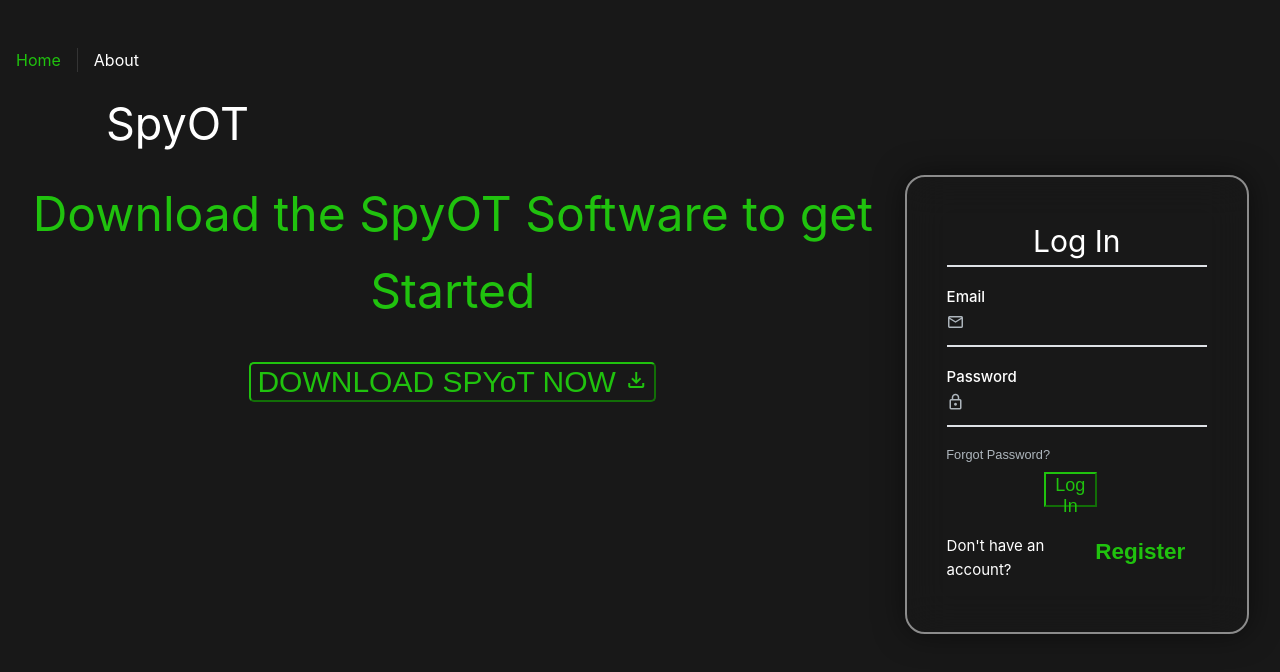
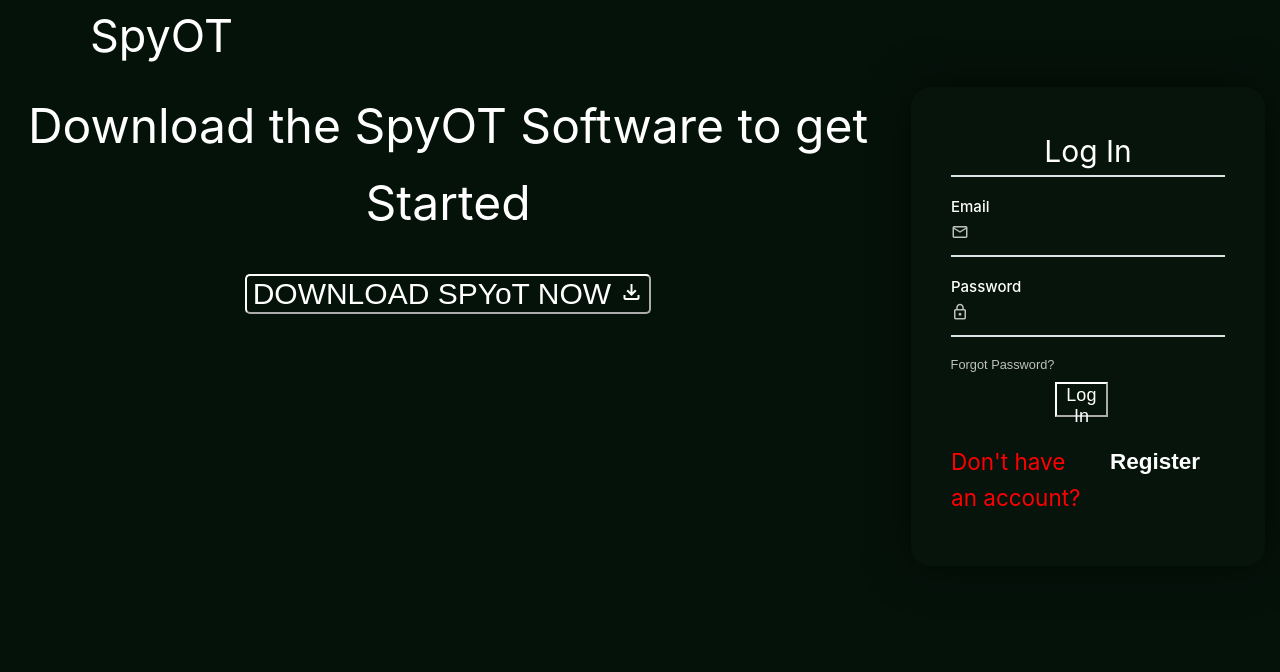
Before and after one commit to SpyOT/SpyOT, a Vue app: page / in a window 1280 px wide. Shown: the top 672 px of the page. Built offline with nearby package versions, Linux system fonts and the light colour scheme.

Commit message:
Database: Need real data still

```diff
--- a/src/App.vue
+++ b/src/App.vue
@@ -4,12 +4,12 @@
 
 <template>
   <header>
-    <div class="wrapper">
+    <!-- <div class="wrapper">
       <nav>
         <RouterLink to="/">Home</RouterLink>
         <RouterLink to="/about">About</RouterLink>
       </nav>
-    </div>
+    </div> -->
   </header>
 
   <RouterView />
--- a/src/assets/base.css
+++ b/src/assets/base.css
@@ -1,28 +1,13 @@
 /* color palette from <https://github.com/vuejs/theme> */
 :root {
-  --vt-c-white: #ffffff;
-  --vt-c-white-soft: #f8f8f8;
-  --vt-c-white-mute: #f2f2f2;
 
-  --vt-c-black: #181818;
-  --vt-c-black-soft: #222222;
-  --vt-c-black-mute: #282828;
+  --vt-c-black: #05120a;
+  --vt-c-black-soft: #08160ea3;
 
-  --vt-c-indigo: #2c3e50;
 
-  --vt-c-divider-light-1: rgba(60, 60, 60, 0.29);
-  --vt-c-divider-light-2: rgba(60, 60, 60, 0.12);
-  --vt-c-divider-dark-1: rgba(84, 84, 84, 0.65);
-  --vt-c-divider-dark-2: rgba(84, 84, 84, 0.48);
-
-  --vt-c-text-light-1: var(--vt-c-indigo);
-  --vt-c-text-light-2: rgba(60, 60, 60, 0.66);
-  --vt-c-text-dark-1: var(--vt-c-white);
-  --vt-c-text-dark-2: rgba(235, 235, 235, 0.64);
-
-  --primary-color: #20C20E;
+  --primary-color: white;
   --secondary-color: rgb(16, 96, 43);
-  --label-color: #aeb6bd;
+  --label-color: #bfc0bf;
 
 }
 
@@ -30,30 +15,13 @@
 :root {
   --color-background: var(--vt-c-black);
   --color-background-soft: var(--vt-c-black-soft);
-  --color-background-mute: var(--vt-c-black-mute);
-
-  --color-border: var(--vt-c-divider-dark-2);
-  --color-border-hover: var(--vt-c-divider-dark-1);
-
   --color-heading: var(--vt-c-text-dark-1);
   --color-text: var(--vt-c-text-dark-2);
 
   --section-gap: 160px;
 }
 
-@media (prefers-color-scheme: dark) {
-  :root {
-    --color-background: var(--vt-c-black);
-    --color-background-soft: var(--vt-c-black-soft);
-    --color-background-mute: var(--vt-c-black-mute);
 
-    --color-border: var(--vt-c-divider-dark-2);
-    --color-border-hover: var(--vt-c-divider-dark-1);
-
-    --color-heading: var(--vt-c-text-dark-1);
-    --color-text: var(--vt-c-text-dark-2);
-  }
-}
 
 *,
 *::before,
--- a/src/assets/main.css
+++ b/src/assets/main.css
@@ -2,7 +2,7 @@
 
 #app {
   margin: 0 auto;
-  padding: 1rem;
+  /* padding: 1rem; */
   font-weight: normal;
 }
 
--- a/src/main.js
+++ b/src/main.js
@@ -4,10 +4,11 @@
 import './assets/main.css'
 
 import { initializeApp } from "firebase/app";
-// import { getAnalytics } from "firebase/analytics";
+import { getDatabase, ref, push } from "firebase/database";
 const firebaseConfig = {
   apiKey: "AIzaSyDoBEoypPjsbvU-n3-b_30Xw_P2Z6x3rAU",
   authDomain: "spyot-56f6e.firebaseapp.com",
+  databaseURL: "https://spyot-56f6e-default-rtdb.firebaseio.com",
   projectId: "spyot-56f6e",
   storageBucket: "spyot-56f6e.appspot.com",
   messagingSenderId: "869272684117",
@@ -15,11 +16,14 @@
   measurementId: "G-YW1WX5YERW"
 };
 
-initializeApp(firebaseConfig);
-// const analytics = getAnalytics(app);
 
-const app = createApp(App)
+// Initialize the Firebase App
+const app = initializeApp(firebaseConfig);
+const db = getDatabase(app);
 
-app.use(router)
+export {db}
 
-app.mount('#app')
+// Create Vue.js app instance and mount it to the DOM
+const vueApp = createApp(App);
+vueApp.use(router)
+vueApp.mount('#app')
--- a/src/views/Dashboard.vue
+++ b/src/views/Dashboard.vue
@@ -15,7 +15,7 @@
 
   <style scoped>
   .dashboard {
-    background-color: black;
+    /* background-color: #202F42; */
     display: flex;
     /* column-gap: 3em; */
   }
@@ -24,8 +24,8 @@
     margin-left: 3em;
     flex-grow: 1;
     margin-right: 2em;
-    background-color: black;
-    /* margin-bottom: 5em; */
+    /* background-color: #202F42; */
+
   }
 
 
--- a/src/views/HomeView.vue
+++ b/src/views/HomeView.vue
@@ -53,7 +53,7 @@
 
             </div>
             <div class="login">
-              <p1 v-if="errMsg">{{ errMsg }}</p1>
+              <p v-if="errMsg">{{ errMsg }}</p>
               <button @click="attemptLogin" type="button">Log In</button>
             </div>
             <div class="login-register">
@@ -121,6 +121,9 @@
 
 <script>
 import { getAuth, signInWithEmailAndPassword, createUserWithEmailAndPassword} from "firebase/auth";
+import {ref, set } from "firebase/database";
+import {db} from "../main.js"
+
 export default {
   data() {
     return {
@@ -128,19 +131,19 @@
       passwordValue: "",
       checked: false,
       register: false,
-      errMsg: ""
+      errMsg: "",
     };
   },
   methods: {
     attemptDownload() {
-      console.log("Download Button Clicked");
+      console.log("Download SpyOT Button Clicked");
     },
     forgotPassword() {
       console.log("Forgot Password Clicked");
     },
     attemptLogin() {
       signInWithEmailAndPassword(getAuth(), this.emailValue, this.passwordValue)
-        .then((data) => {
+        .then((userCredential) => {
           console.log("Login Successful!");
           this.$router.push("/dashboard");
         })
@@ -165,8 +168,20 @@
     },
     attemptSignUp() {
       createUserWithEmailAndPassword(getAuth(), this.emailValue, this.passwordValue)
-        .then((data) => {
+        .then((userCredential) => {
           console.log("Sign Up Successful!");
+
+          //Save user Info to RealTime Database
+          const userId = userCredential.user.uid;
+          const userRef = ref(db, `users/${userId}`);
+          set(userRef, {
+            email: this.emailValue,
+            hasEmail: true,
+            hasIpAddresses: false,
+            hasOpenPorts: false,
+            hasMacAddresses: false,
+            hasPotentialVulnerabilities: false,
+          });
           this.$router.push("/dashboard");
         })
         .catch((error) => {
@@ -188,7 +203,7 @@
 
 <style scoped>
 
-p1 {
+p {
   font-size: 1.5em;
   color: red;
 }
@@ -240,7 +255,6 @@
 
 .left-container {
   /* grid-area: 1 / 1 / 2 / 2; */
-
   display: flex;
   flex-direction: column;
   align-items: center;
@@ -251,6 +265,7 @@
   color: var(--primary-color);
   font-size: 3rem;
   padding: 1rem;
+  user-select: none;
 }
 
 .left-container .download-container {
@@ -266,11 +281,11 @@
 .right-container {
   grid-area: 1 / 2 / 2 / 3;
   margin: 1em;
-  background: transparent;
-  border: 2px solid rgba(255, 255, 255, 0.5);
+  background: var(--color-background-soft);
+  /* border: 2px solid rgba(255, 255, 255, 0.5); */
   border-radius: 20px;
   backdrop-filter: blur(20px);
-  box-shadow: 0 0 30px rgba(0, 0, 0, 0.5);
+  box-shadow: 0 0 3em rgba(0, 0, 0, 0.5);
   display: flex;
   justify-content: center;
   align-items: center;
@@ -290,6 +305,7 @@
   color:white;
   text-align: center;
   border-bottom: 2px solid #dee1e6ff;
+  user-select: none;
 }
 .input-container {
   position: relative;
@@ -342,6 +358,7 @@
   font-size: 1.2em;
   color: var(--label-color);
   line-height: 50px;
+  user-select: none;
 }
 
 .alt-login-row {
--- a/src/views/dashboard/Home.vue
+++ b/src/views/dashboard/Home.vue
@@ -6,8 +6,8 @@
         <div class="body">
             <div class="dev-sel-container">
                 <ul>
-                    <li>Number of Devices: 3</li>
-                    <li>Overal Data Encrypted: 85</li>
+                    <li>Number of Device(s): 3</li>
+                    <li>Overall Data Encrypted: 85</li>
                     <li>Potential Vulnerabilities: 1</li>
                 </ul>
 
@@ -68,8 +68,15 @@
 
 
 <style>
-h1 {
-    color: var(--secondary-color);
+.header h1 {
+    color: white;
+}
+.table-container h1 {
+    color: white;
+}
+li {
+    color: white;
+    font-size: 1.5em;
 }
 
 h3 {
@@ -129,7 +136,8 @@
 .dash {
     border: 1px solid var(--primary-color);
     /* border-top: 1px solid var(--primary-color); */
-    --easy-table-header-background-color: var(--primary-color);
+    --easy-table-header-background-color: black;
+    --easy-table-header-font-color: white;
     --easy-table-body-row-background-color: black;
     --easy-table-body-row-font-color: white;
     --easy-table-footer-background-color: black;
```
